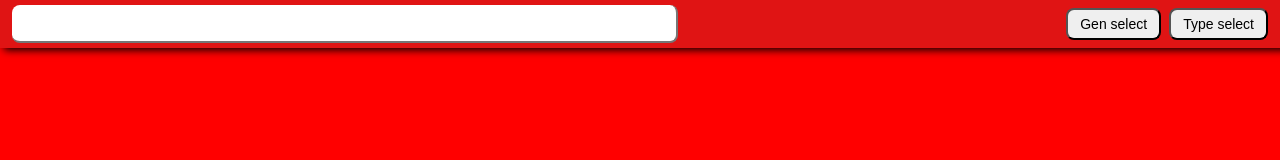
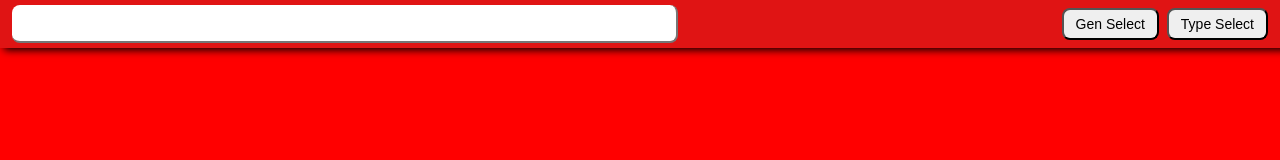
Before and after one commit to LoneHippie/docket-technical-challenge, a React (Vite) app: page / in a window 1280 px wide. Shown: the top 160 px of the page. Built offline with nearby package versions, Linux system fonts and the light colour scheme.

Commit message:
Cleaned up logic in App.tsx, moved to controlled components for inputs
TODO: start adding test ids and write tests

```diff
--- a/src/App.tsx
+++ b/src/App.tsx
@@ -1,54 +1,45 @@
 import styled from "styled-components";
 import { Theme, theme } from "./context/theme/theme";
-import { useCallback, useState } from "react";
 import { Button, Card, Searchbar } from "./components";
 import { genOptions, typeOptions } from "./consts/consts";
-import usePokemonApi from "./context/api";
-import { Pokemon } from "./context/interfaces/pokemon";
+import useApp from "./useApp";
 
 function App() {
-  const { getByGen, getByType, getByName } = usePokemonApi();
-
-  const [pokeList, setPokeList] = useState<Pokemon[]>([]);
-
-  const handleOnNameSearch = useCallback(
-    async (name: string) => {
-      const list = await getByName(name);
-      setPokeList(list);
-    },
-    [getByName]
-  );
-  const handleOnSelectGen = useCallback(
-    async (value: string) => {
-      const list = await getByGen(value);
-      setPokeList(list);
-    },
-    [getByGen]
-  );
-  const handleOnTypeSelect = useCallback(
-    async (value: string) => {
-      const list = await getByType(value);
-      setPokeList(list);
-    },
-    [getByType]
-  );
+  const {
+    searchText,
+    genSelectButtonText,
+    typeSelectButtonText,
+    isOpenGenSelect,
+    isOpenTypeSelect,
+    toggleIsOpenGenSelect,
+    toggleIsOpenTypeSelect,
+    handleOnNameSearch,
+    handleOnSelectGen,
+    handleOnTypeSelect,
+    pokeList,
+  } = useApp();
 
   return (
     <StyledContainer theme={theme}>
       <header className="topbar">
         <Searchbar
           className="topbar__search"
+          value={searchText}
           onSearchChange={handleOnNameSearch}
         />
         <div className="topbar__buttons">
           <Button
-            placeholder="Gen select"
+            value={genSelectButtonText}
             options={genOptions}
+            isOpen={isOpenGenSelect}
+            onClick={toggleIsOpenGenSelect}
             onSelect={handleOnSelectGen}
           />
           <Button
-            placeholder="Type select"
+            value={typeSelectButtonText}
             options={typeOptions}
+            isOpen={isOpenTypeSelect}
+            onClick={toggleIsOpenTypeSelect}
             onSelect={handleOnTypeSelect}
           />
         </div>
--- a/src/components/Button/Button.tsx
+++ b/src/components/Button/Button.tsx
@@ -1,35 +1,23 @@
-import React, { useCallback, useState } from "react";
-import useFlag from "../../tools/hooks/useFlags";
 import styled from "styled-components";
 import { Theme } from "../../context/theme/theme";
 
 interface Props {
-  placeholder: string;
   options: Record<string, string>[];
-  onSelect: (value: string) => void;
+  onSelect: (key: string, value: string) => void;
+  onClick: () => void;
+  value: string;
+  isOpen: boolean;
 }
 
-const Button = ({ placeholder, options, onSelect }: Props) => {
-  const [isOpen, , setFalseIsOpen, toggleIsOpen] = useFlag();
-  const [buttonText, setButtonText] = useState(placeholder);
-
-  const handleSelect = useCallback(
-    (key: string, value: string) => {
-      setButtonText(key);
-      onSelect(value);
-      setFalseIsOpen();
-    },
-    [onSelect, setFalseIsOpen]
-  );
-
+const Button = ({ options, onSelect, value, onClick, isOpen }: Props) => {
   return (
     <StyledContainer style={{ position: "relative" }}>
-      <button onClick={toggleIsOpen}>{buttonText}</button>
+      <button onClick={onClick}>{value}</button>
       {isOpen && (
         <ul>
           {options.map((option) => {
             return Object.entries(option).map(([key, value]) => (
-              <li onClick={() => handleSelect(key, value)}>{key}</li>
+              <li onClick={() => onSelect(key, value)}>{key}</li>
             ));
           })}
         </ul>
--- a/src/components/Card/Card.tsx
+++ b/src/components/Card/Card.tsx
@@ -1,4 +1,3 @@
-import React from "react";
 import { Pokemon } from "../../context/interfaces/pokemon";
 import styled from "styled-components";
 import { theme, Theme } from "../../context/theme/theme";
--- a/src/components/Searchbar/Searchbar.tsx
+++ b/src/components/Searchbar/Searchbar.tsx
@@ -1,35 +1,18 @@
-import React, { useCallback, useState } from "react";
+import React from "react";
 import styled from "styled-components";
-import { debounce } from "lodash";
 
 interface Props {
   className: string;
-  onSearchChange: (search: string) => void;
+  onSearchChange: (event: React.ChangeEvent<HTMLInputElement>) => void;
+  value: string;
 }
 
-const Searchbar = ({ className, onSearchChange }: Props) => {
-  const [search, setSearch] = useState("");
-
-  const handleChangeSearch = useCallback(
-    (event: React.ChangeEvent<HTMLInputElement>) => {
-      setSearch(event.target.value);
-
-      if (event.target.value) {
-        const debouncedSearch = debounce(() => {
-          onSearchChange(event.target.value);
-        }, 400);
-
-        debouncedSearch();
-      }
-    },
-    [onSearchChange]
-  );
-
+const Searchbar = ({ className, onSearchChange, value }: Props) => {
   return (
     <StyledSearchbar
       className={className}
-      value={search}
-      onChange={handleChangeSearch}
+      value={value}
+      onChange={onSearchChange}
     />
   );
 };
--- a/src/consts/consts.ts
+++ b/src/consts/consts.ts
@@ -1,3 +1,9 @@
+export const inputPlaceholders = {
+  genSelect: "Gen Select",
+  typeSelect: "Type Select",
+  search: "",
+};
+
 const pokemonTypes = [
   "normal",
   "fighting",
--- /dev/null
+++ b/src/useApp.ts
@@ -0,0 +1,87 @@
+import { debounce } from "lodash";
+import { useCallback, useState } from "react";
+import { inputPlaceholders } from "./consts/consts";
+import usePokemonApi from "./context/api";
+import { Pokemon } from "./context/interfaces/pokemon";
+import useFlag from "./tools/hooks/useFlags";
+
+const useApp = () => {
+  const { getByGen, getByType, getByName } = usePokemonApi();
+
+  const [pokeList, setPokeList] = useState<Pokemon[]>([]);
+
+  const [isOpenGenSelect, , setFalseIsOpenGenSelect, toggleIsOpenGenSelect] =
+    useFlag();
+  const [genSelectButtonText, setGenSelectButtonText] = useState(
+    inputPlaceholders.genSelect
+  );
+
+  const [isOpenTypeSelect, , setFalseIsOpenTypeSelect, toggleIsOpenTypeSelect] =
+    useFlag();
+  const [typeSelectButtonText, setTypeSelectButtonText] = useState(
+    inputPlaceholders.typeSelect
+  );
+
+  const [searchText, setSearchText] = useState(inputPlaceholders.search);
+
+  const handleOnNameSearch = useCallback(
+    async (event: React.ChangeEvent<HTMLInputElement>) => {
+      const value = event.target.value;
+      setSearchText(value);
+
+      if (value) {
+        const debouncedSearch = debounce(async () => {
+          const list = await getByName(value);
+          setPokeList(list);
+          // reset values of other inputs
+          setGenSelectButtonText(inputPlaceholders.genSelect);
+          setTypeSelectButtonText(inputPlaceholders.typeSelect);
+        }, 400);
+        debouncedSearch();
+      }
+    },
+    [getByName]
+  );
+
+  const handleOnSelectGen = useCallback(
+    async (key: string, value: string) => {
+      setGenSelectButtonText(key);
+      setFalseIsOpenGenSelect();
+      const list = await getByGen(value);
+      setPokeList(list);
+      // reset values of other inputs
+      setTypeSelectButtonText(inputPlaceholders.typeSelect);
+      setSearchText(inputPlaceholders.search);
+    },
+    [getByGen, setFalseIsOpenGenSelect]
+  );
+
+  const handleOnTypeSelect = useCallback(
+    async (key: string, value: string) => {
+      setTypeSelectButtonText(key);
+      setFalseIsOpenTypeSelect();
+      const list = await getByType(value);
+      setPokeList(list);
+      // reset values of other inputs
+      setGenSelectButtonText(inputPlaceholders.genSelect);
+      setSearchText(inputPlaceholders.search);
+    },
+    [getByType, setFalseIsOpenTypeSelect]
+  );
+
+  return {
+    searchText,
+    genSelectButtonText,
+    typeSelectButtonText,
+    isOpenGenSelect,
+    isOpenTypeSelect,
+    toggleIsOpenGenSelect,
+    toggleIsOpenTypeSelect,
+    handleOnNameSearch,
+    handleOnSelectGen,
+    handleOnTypeSelect,
+    pokeList,
+  };
+};
+
+export default useApp;
```
